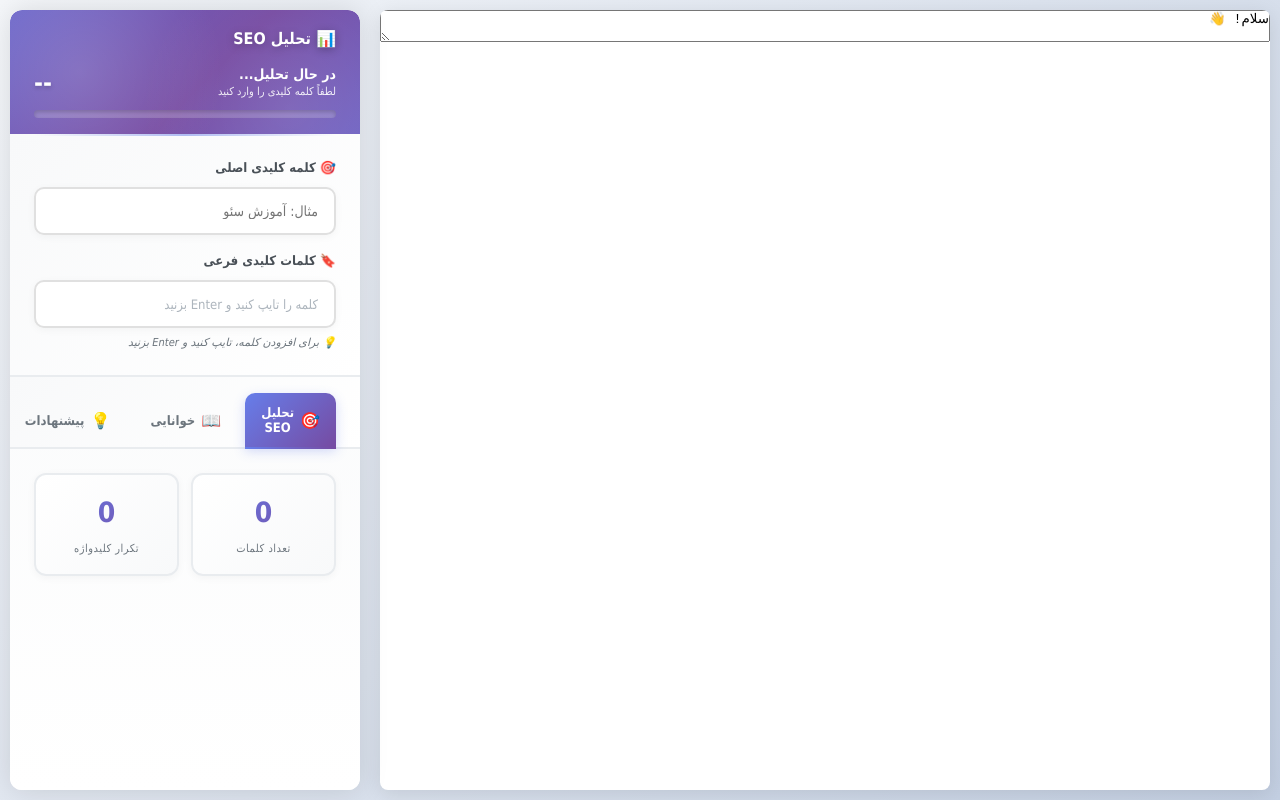
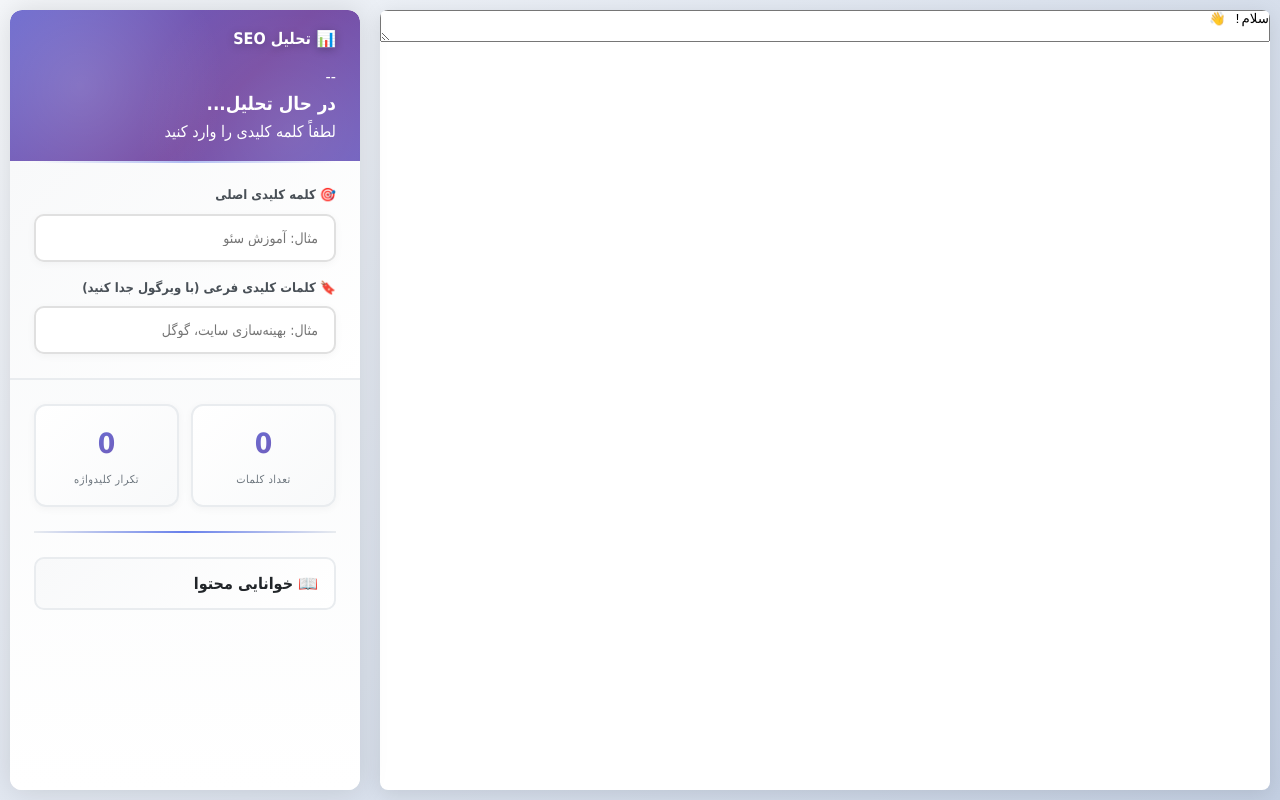
Before and after one commit to ShAhaB013/seanzl, a plain HTML site: page index.html in a window 1280 px wide. Drawn offline with Linux system fonts and the light colour scheme; a script that the page names is missing; a web font is replaced by a local one.

Commit message:
Update index.html

```diff
--- a/index.html
+++ b/index.html
@@ -3,10 +3,14 @@
 <head>
     <meta charset="UTF-8">
     <meta name="viewport" content="width=device-width, initial-scale=1.0">
-    <title>SEO Checker</title>
+    <title>Seo Checker</title>
 
-    <!-- TinyMCE - از هاست لوکال -->
-    <script src="/0/tinymce/tinymce.min.js"></script>
+    <!-- TinyMCE -->
+    <script src="https://bstsongs.ir/tinymce/tinymce.min.js"></script>
+
+    <!-- Natural Language Processing Libraries -->
+    <script src="https://cdn.jsdelivr.net/npm/compromise@14.10.0/builds/compromise.min.js"></script>
+    <script src="https://cdn.jsdelivr.net/npm/natural@6.5.0/lib/natural.min.js"></script>
 
     <link rel="icon" type="image/x-icon" href="favicon.ico">
 
@@ -27,24 +31,19 @@
 
     <!-- SEO Panel -->
     <div class="seo-panel">
-        <!-- Header با Progress Bar -->
+        <!-- Header -->
         <div class="seo-header">
             <h2>📊 تحلیل SEO</h2>
             <div class="seo-score">
-                <div class="score-info">
-                    <div class="score-label-wrapper">
+                <div class="score-circle" id="scoreCircle">--</div>
+                <div class="score-text">
                     <h3 id="scoreLabel">در حال تحلیل...</h3>
                     <p id="scoreDesc">لطفاً کلمه کلیدی را وارد کنید</p>
-                    </div>
-                    <div class="score-value" id="scoreCircle">--</div>
-                </div>
-                <div class="score-progress-bar">
-                    <div class="score-progress-fill" style="width: 0%"></div>
                 </div>
             </div>
         </div>
 
-        <!-- Content Section -->
+        <!-- Content Section (شامل Config و Checks) -->
         <div class="seo-content">
             <!-- Config Section -->
             <div class="seo-config">
@@ -53,41 +52,13 @@
                     <input type="text" id="mainKeyword" placeholder="مثال: آموزش سئو">
                 </div>
                 <div class="config-group">
-                    <label>🔖 کلمات کلیدی فرعی</label>
-                    <div class="keywords-input-container">
-                        <input
-                            type="text"
-                            id="secondaryKeywords"
-                            class="keywords-input"
-                            placeholder="کلمه را تایپ کنید و Enter بزنید">
-                        <div class="keywords-tags" id="keywordsTags"></div>
-                    </div>
-                    <div class="keywords-hint">💡 برای افزودن کلمه، تایپ کنید و Enter بزنید</div>
+                    <label>🔖 کلمات کلیدی فرعی (با ویرگول جدا کنید)</label>
+                    <input type="text" id="secondaryKeywords" placeholder="مثال: بهینه‌سازی سایت، گوگل">
                 </div>
             </div>
 
-            <!-- Tabs Navigation -->
-            <div class="seo-tabs">
-                <button class="seo-tab active" data-tab="seo">
-                    <span class="seo-tab-icon">🎯</span>
-                    <span>تحلیل SEO</span>
-                    <span class="seo-tab-badge" id="seoBadge" style="display:none;">0</span>
-                </button>
-                <button class="seo-tab" data-tab="readability">
-                    <span class="seo-tab-icon">📖</span>
-                    <span>خوانایی</span>
-                    <span class="seo-tab-badge" id="readabilityBadge" style="display:none;">0</span>
-                </button>
-                <button class="seo-tab" data-tab="suggestions">
-                    <span class="seo-tab-icon">💡</span>
-                    <span>پیشنهادات</span>
-                </button>
-            </div>
-
-            <!-- Tab Contents -->
+            <!-- Checks Section -->
             <div class="seo-checks">
-                <!-- تب تحلیل SEO -->
-                <div class="seo-tab-content active" id="seoTab">
                 <!-- Stats Box -->
                 <div class="stats-box">
                     <div class="stat-item">
@@ -102,19 +73,11 @@
 
                 <!-- SEO Checks List -->
                 <div id="checksList"></div>
-                </div>
 
-                <!-- تب خوانایی -->
-                <div class="seo-tab-content" id="readabilityTab">
+                <!-- Readability Section -->
                 <div class="readability-section">
-                        <div class="readability-title">📖 تحلیل خوانایی محتوا</div>
+                    <div class="readability-title">📖 خوانایی محتوا</div>
                     <div id="readabilityChecks"></div>
-                    </div>
-                </div>
-
-                <!-- تب پیشنهادات -->
-                <div class="seo-tab-content" id="suggestionsTab">
-                    <div id="suggestionsContent"></div>
                 </div>
             </div>
         </div>
@@ -132,7 +95,12 @@
         </div>
     </div>
 
-    <!-- ✅ JavaScript با ES Modules -->
-    <script type="module" src="js/main.js"></script>
+    <!-- JavaScript Files -->
+    <script src="js/config.js"></script>
+    <script src="js/utils.js"></script>
+    <script src="js/seo-analyzer.js"></script>
+    <script src="js/ui-handler.js"></script>
+    <script src="js/editor.js"></script>
+    <script src="js/main.js"></script>
 </body>
 </html>
```
Lines whose indentation alone changed are shown as unchanged.
